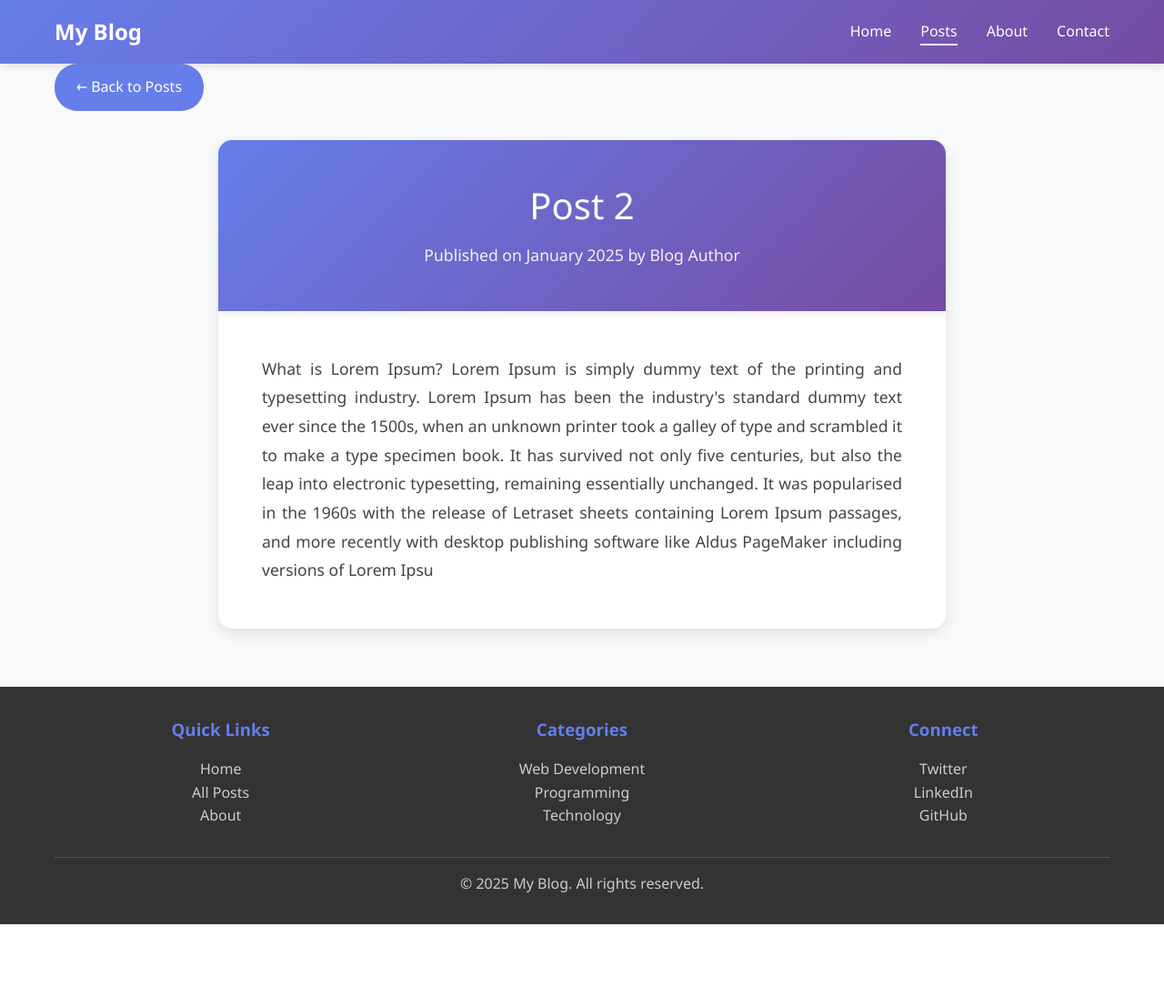
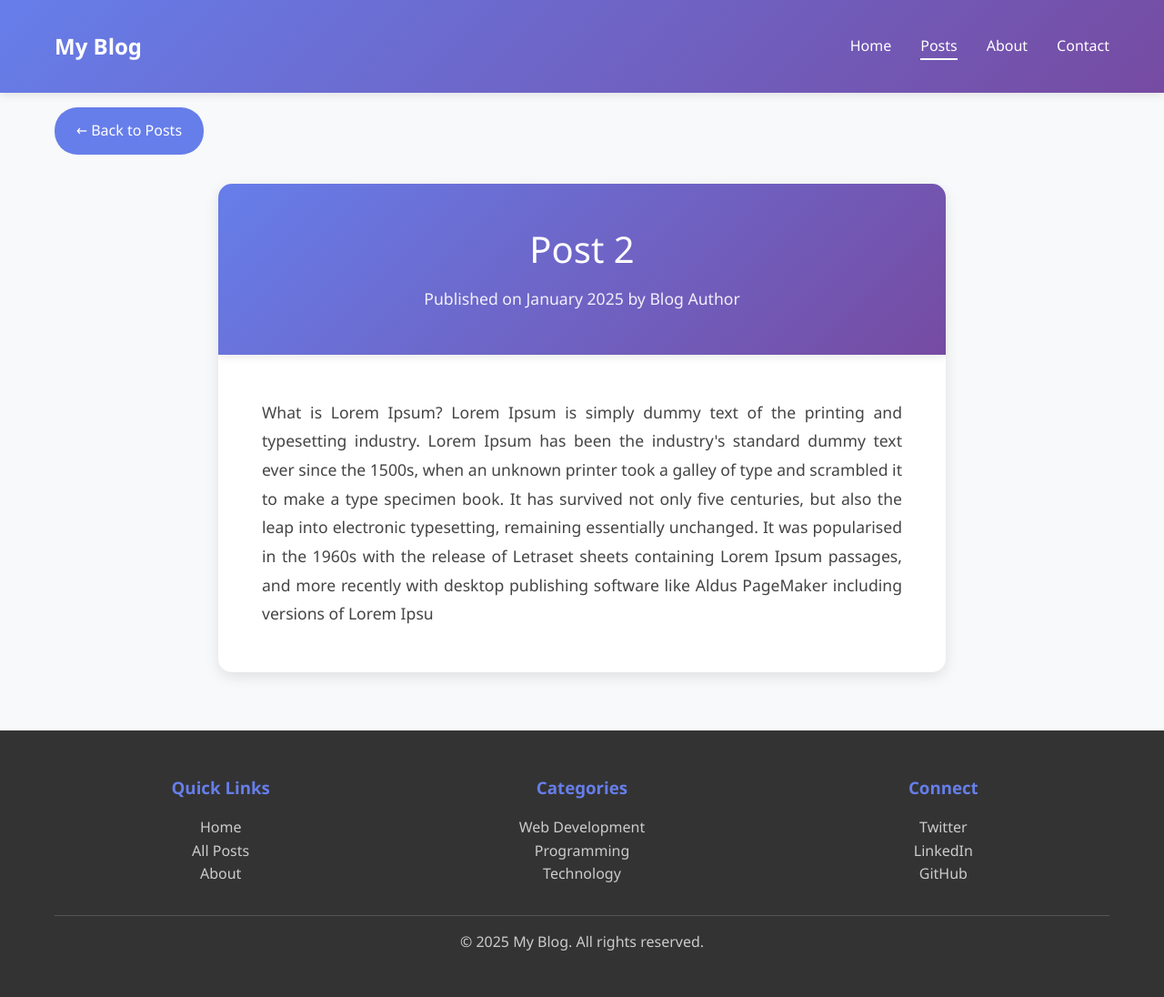
Before and after one commit to Litde/my_site, a Django app: page /blog/post/2/ in a window 1280 px wide. Shown: the whole page at 91% size. Before the commit the page ends 1016 px from the top, so only its background shows below. Run offline with Django 5.2, Linux system fonts and the light colour scheme; data comes from the database, SQL or seed files in the repository; both versions use the stored data as it was after the commit.

Commit message:
Small changes

```diff
--- a/blog/templates/blog/post_text_template.html
+++ b/blog/templates/blog/post_text_template.html
@@ -20,7 +20,7 @@
 
         .container {
             max-width: 1200px;
-            margin: 0 auto;
+            margin: 1rem auto;
             padding: 0 20px;
         }
 
```
Also changed, not shown: db.sqlite3.
